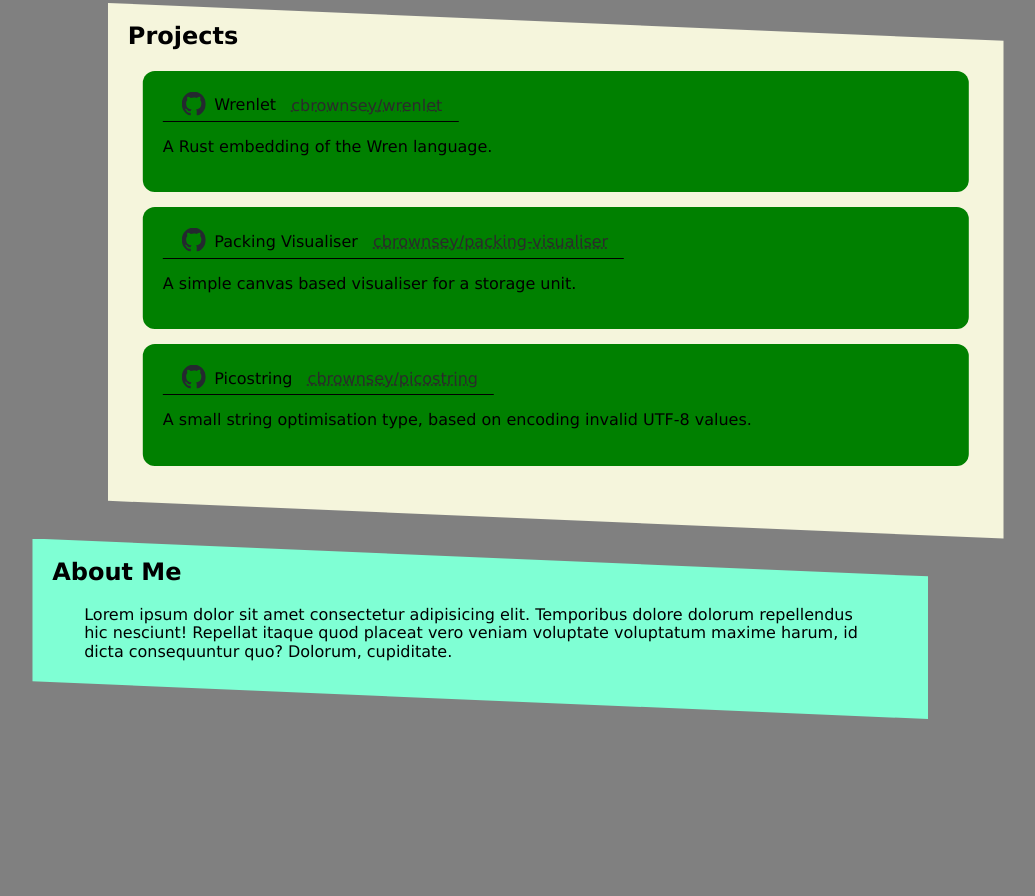
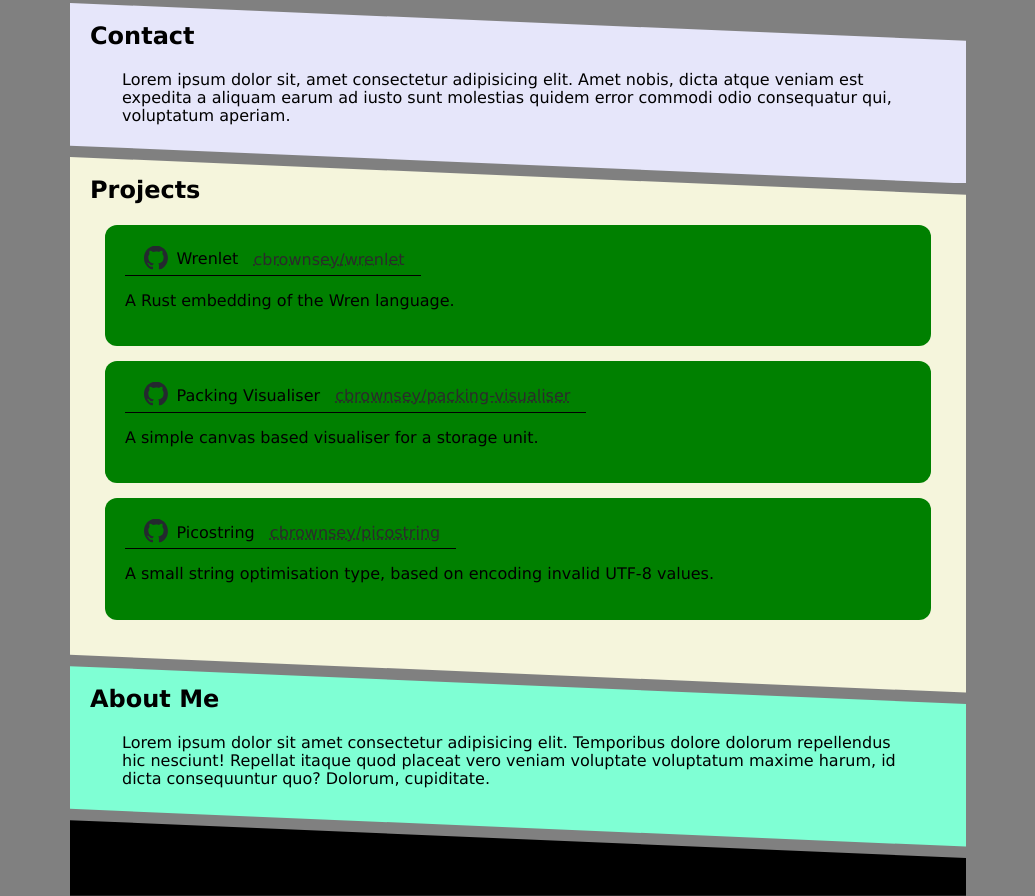
Before and after one commit to cbrownsey/dev-site, a plain HTML site: page src/index.html in a window 1280 px wide. Shown: the part 797-1693 px from the top of the page, without its empty margins (122-1157 px from the left). Before the commit the page ends 1592 px from the top, so only its background shows below. Drawn offline with Linux system fonts and the light colour scheme.

Commit message:
Trying New Layout

```diff
--- a/src/index.html
+++ b/src/index.html
@@ -17,6 +17,12 @@
             </div>
         </div>
         <main>
+            <div id="contact" class="content">
+                <h2>Contact</h2>
+                <p>Lorem ipsum dolor sit, amet consectetur adipisicing elit. Amet nobis, dicta atque veniam est expedita
+                    a aliquam earum ad iusto sunt molestias quidem error commodi odio consequatur qui, voluptatum
+                    aperiam.</p>
+            </div>
             <div id="projects" class="content">
                 <h2>Projects</h2>
                 <div class="project-item">
@@ -53,11 +59,10 @@
                 </p>
             </div>
         </main>
+        <footer>
+
+        </footer>
     </div>
-    <footer>
-        <div>
-        </div>
-    </footer>
 </body>
 
 </html>
--- a/src/styles.css
+++ b/src/styles.css
@@ -4,14 +4,13 @@
     --project-item-bg: green;
     --lander-bg: lightblue;
     --aboutme-bg: aquamarine;
-    --content-spacing: 1cm;
+    --contact-bg: lavender;
+    --content-spacing: 0.3cm;
     --skew-size: 1cm;
-    --content-deflection: 1cm;
 }
 
 body {
     background: var(--background);
-    padding-bottom: 1cm;
     font-family: 'Lucida Sans', 'Lucida Sans Regular', 'Lucida Grande', 'Lucida Sans Unicode', Geneva, Verdana, sans-serif;
 }
 
@@ -36,6 +35,14 @@ body {
     margin-bottom: var(--content-spacing);
 }
 
+footer {
+    clip-path: polygon(0 0, 0 100%, 100% 100%, 100% var(--skew-size));
+    background-color: black;
+    height: 2cm;
+    width: 70vw;
+    margin-top: calc(-1 * var(--skew-size));
+}
+
 .content>h2:first-child {
     margin-top: 0;
 }
@@ -48,13 +55,13 @@ body {
     margin-top: calc(-1 * var(--skew-size));
 }
 
-.content:nth-child(odd) {
+/* .content:nth-child(odd) {
     transform: translateX(var(--content-deflection));
 }
 
 .content:nth-child(even) {
     transform: translateX(calc(-1 * var(--content-deflection)));
-}
+} */
 
 #projects {
     background-color: var(--projects-bg);
@@ -87,16 +94,8 @@ body {
     background-color: var(--aboutme-bg);
 }
 
-/* Currently not used. */
-footer {
-    width: 100vw;
-    background-color: rgb(15, 6, 1);
-    color: white;
-}
-
-footer>div {
-    width: 70vw;
-    margin: 0 auto;
+#contact {
+    background-color: var(--contact-bg);
 }
 
 /* Inline icons */
```
